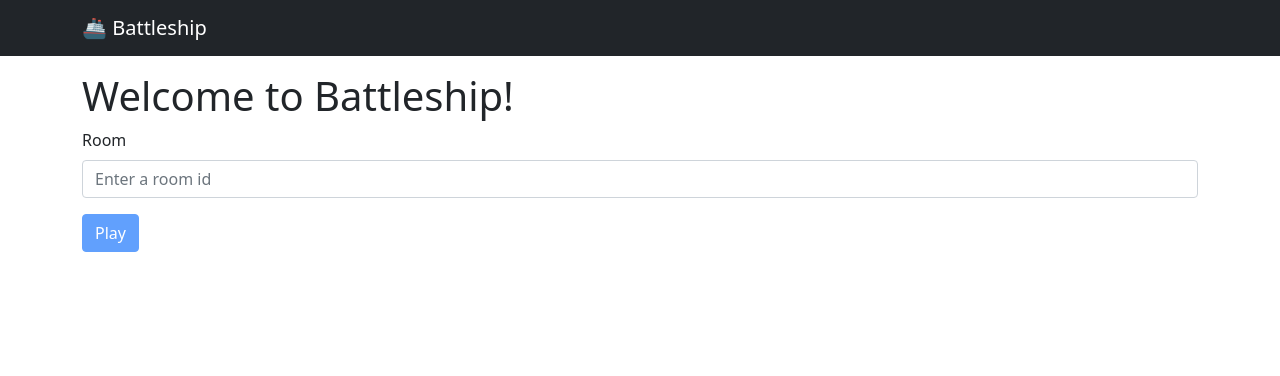
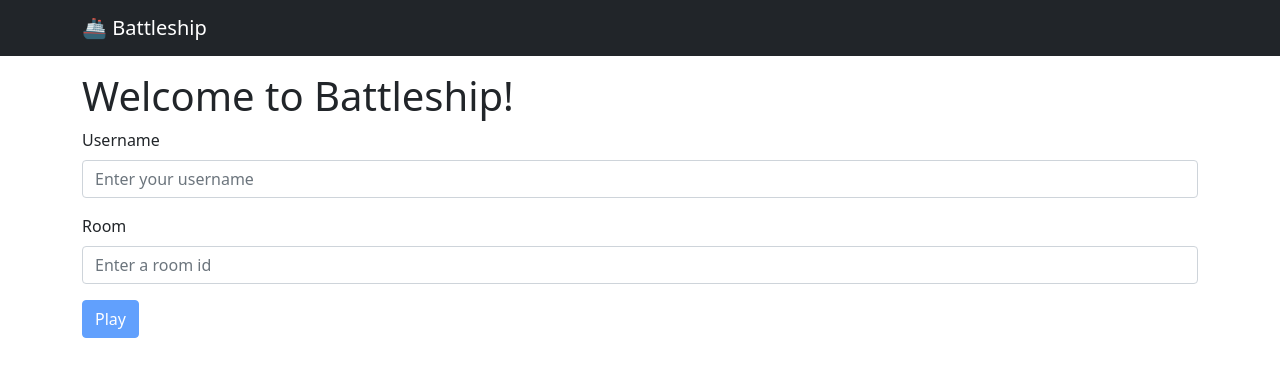
Before and after one commit to paulinakiendys/battleship-client, a React (Create React App) app: page / in a window 1280 px wide. Shown: the top 376 px of the page. Built offline with nearby package versions, Linux system fonts and the light colour scheme; no server answers.

Commit message:
Added username field to login page and updated context

```diff
--- a/src/contexts/GameContextProvider.jsx
+++ b/src/contexts/GameContextProvider.jsx
@@ -1,4 +1,4 @@
-import { createContext, useContext } from 'react'
+import { createContext, useContext, useState } from 'react'
 import socketio from "socket.io-client";
 
 const GameContext = createContext()
@@ -9,8 +9,11 @@ export const useGameContext = () => {
 }
 
 const GameContextProvider = ({ children }) => {
+	const [gameUsername, setGameUsername] = useState()
 
 	const values = {
+		gameUsername,
+		setGameUsername,
 		socket,
 	}
 
--- a/src/pages/GameRoom.jsx
+++ b/src/pages/GameRoom.jsx
@@ -1,11 +1,12 @@
 import { useEffect, useState } from 'react'
-import { useParams } from 'react-router-dom'
+import { useNavigate, useParams } from 'react-router-dom'
 import { useGameContext } from '../contexts/GameContextProvider'
 
 const GameRoom = () => {
     const { room_id } = useParams()
-    const { socket } = useGameContext()
+    const { gameUsername, socket } = useGameContext()
     const [users, setUsers] = useState([])
+    const navigate = useNavigate()
 
     const handleUpdateUsers = userlist => {
         console.log("Got new userlist", userlist)
@@ -18,16 +19,21 @@ const GameRoom = () => {
      * @todo fix bug: join request emitted twice
      */
     useEffect(() => {
+        // if no username, redirect user to the login page
+		if (!gameUsername) {
+			navigate('/')
+		}
+
         // emit join request
-        socket.emit('user:joined', room_id, status => {
-            console.log(`Successfully joined ${room_id}`, status)
+        socket.emit('user:joined', gameUsername, room_id, status => {
+            console.log(`Successfully joined ${room_id} as ${gameUsername}`, status)
 
         })
 
         // listen for updated userlist
         socket.on('user:list', handleUpdateUsers)
 
-    }, [socket, room_id])
+    }, [socket, room_id, gameUsername, navigate])
 
     return (
         <>
--- a/src/pages/Login.jsx
+++ b/src/pages/Login.jsx
@@ -1,13 +1,19 @@
 import { useState } from 'react'
 import { useNavigate } from 'react-router-dom'
 import { Form, Button } from 'react-bootstrap'
+import { useGameContext } from '../contexts/GameContextProvider'
 
 const Login = () => {
+	const [username, setUsername] = useState('')
 	const [room_id, setRoom_id] = useState('')
+	const { setGameUsername } = useGameContext()
 	const navigate = useNavigate()
 
 	const handleSubmit = e => {
 		e.preventDefault()
+
+		// set game username
+		setGameUsername(username)
 
 		// redirect to game room
 		navigate(`/rooms/${room_id}`)
@@ -18,6 +24,17 @@ const Login = () => {
 			<h1>Welcome to Battleship!</h1>
 			<div id="login">
 				<Form onSubmit={handleSubmit}>
+					<Form.Group className="mb-3" controlId="username">
+						<Form.Label>Username</Form.Label>
+						<Form.Control
+							onChange={e => setUsername(e.target.value)}
+							placeholder="Enter your username"
+							required
+							type="text"
+							value={username}
+						/>
+					</Form.Group>
+
 					<Form.Group className="mb-3" controlId="room_id">
 						<Form.Label>Room</Form.Label>
 						<Form.Control
@@ -28,7 +45,7 @@ const Login = () => {
 							value={room_id}
 						/>
 					</Form.Group>
-					<Button variant="primary" type="submit" disabled={!room_id}>Play</Button>
+					<Button variant="primary" type="submit" disabled={!username ||!room_id}>Play</Button>
 				</Form>
 			</div>
 		</>
```
